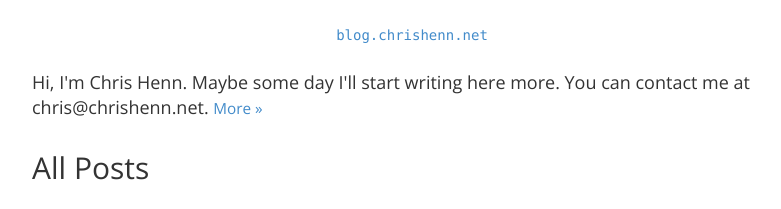
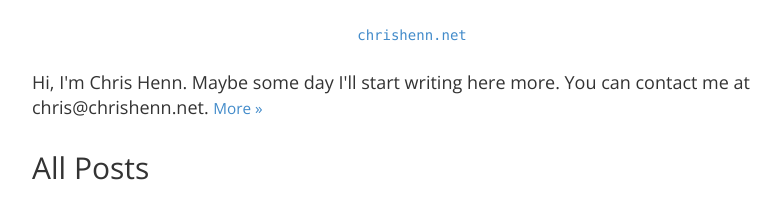
Before and after one commit to chnn/chrishenn-net, a Jekyll site: the page built from index.html, in a window 1280 px wide. Shown: the top 209 px of the page, without its empty margins (228-1009 px from the left). Built offline with Jekyll 4.4.1, drawn with Linux system fonts in a browser that asks for light colours.

Commit message:
Update header link

```diff
--- a/_layouts/default.html
+++ b/_layouts/default.html
@@ -16,7 +16,7 @@
 
     <body>
         <header>
-            <div class="brand"><a href="http://blog.chrishenn.net">blog.chrishenn.net</a></div>
+            <div class="brand"><a href="http://chrishenn.net">chrishenn.net</a></div>
         </header>
 
         <div class="content-container">
```
